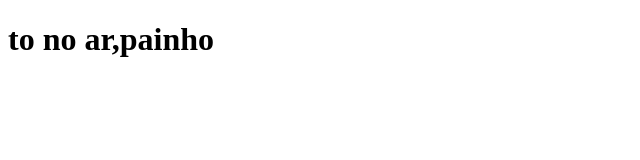
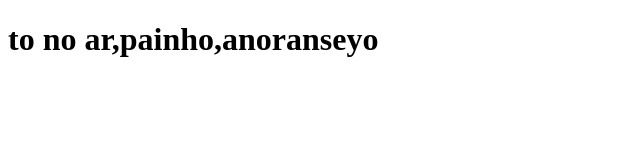
Before and after one commit to larywky/novedoseis, a plain HTML site: page index.html in a window 1280 px wide. Shown: the whole page, without its empty margins (0-640 px from the left). Drawn offline with Linux system fonts and the light colour scheme.

Commit message:
Update index.html

```diff
--- a/index.html
+++ b/index.html
@@ -6,6 +6,6 @@
     <title>Document</title>
 </head>
 <body>
-    <h1>to no ar,painho</h1>
+    <h1>to no ar,painho,anoranseyo</h1>
 </body>
 </html>
```
